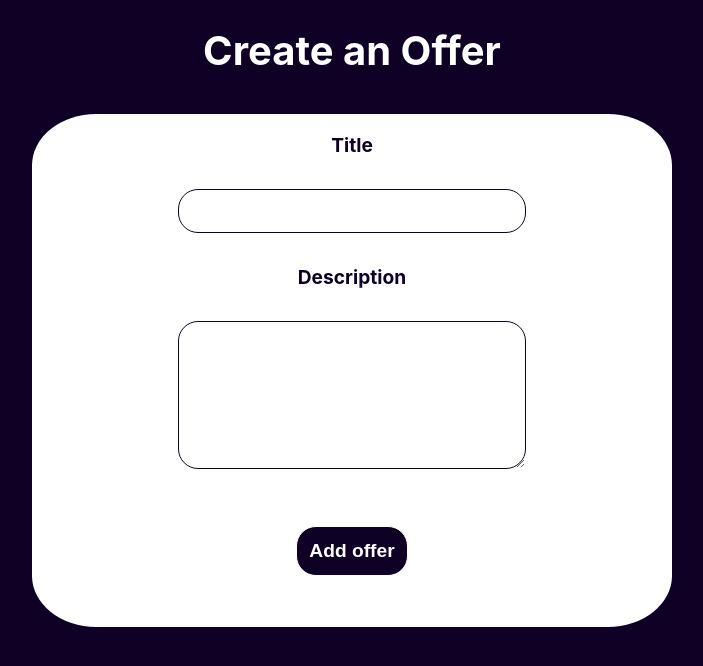
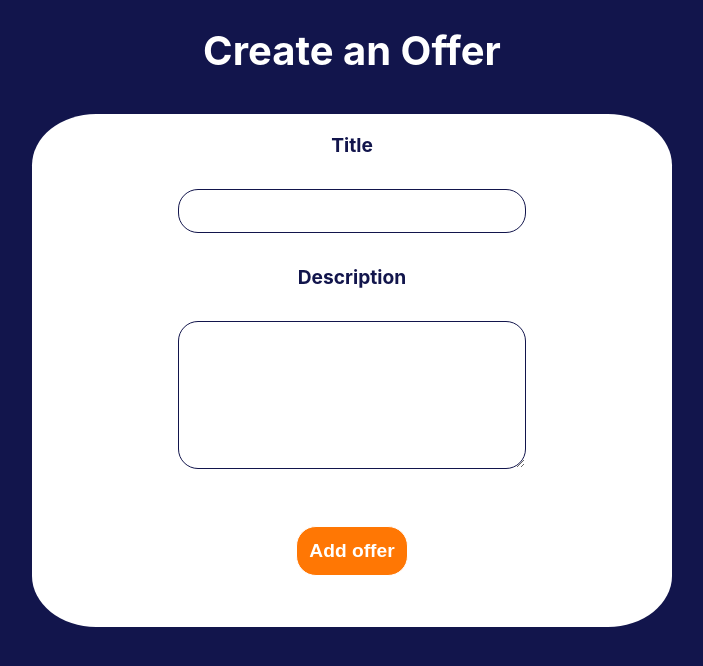
Before and after one commit to borhendkhil/Lancy, a React (Create React App) app in the folder Front/: page /offer in a window 1280 px wide. Shown: the top 666 px of the page, without its empty margins (288-991 px from the left). Built offline with nearby package versions, Linux system fonts and the light colour scheme.

Commit message:
css color correction

```diff
--- a/Front/src/pages/offer.css
+++ b/Front/src/pages/offer.css
@@ -1,5 +1,5 @@
 div{
-    background-color: #0f0026;
+    background-color: #12154c;
     width: 100vw;
     height: 100vh;
     display: flex;
@@ -15,7 +15,7 @@ h1{
     color: #ffffff;
 }
 form{
-    color: #0f0026;
+    color: #12154c;
     background-color: rgb(255, 255, 255);
     margin-top: 1%;
     margin-bottom: 1%;
@@ -39,7 +39,7 @@ input{
     width: 50%;
     height: 2vh;
     border-radius: 20px;
-    border: 1px solid #0f0026;
+    border: 1px solid #12154c;
     padding: 2%;
     font-size: 1rem;
     font-weight: 300;
@@ -52,7 +52,7 @@ textarea{
     width: 50%;
     height: 15vh;
     border-radius: 20px;
-    border: 1px solid #0f0026;
+    border: 1px solid #12154c;
 
     padding: 2%;
     font-size: 0.9rem;
@@ -63,7 +63,7 @@ textarea{
 button{
     margin-top: 7%;
 
-    background-color: #0f0026;
+    background-color: #ff7704;
     color: white;
     border: 1px solid white;
     border-radius: 20px;
@@ -73,7 +73,7 @@ button{
 }
 button:hover{
     background-color: #ffffff;
-    color: #0f0026;
-    border: 1px solid #0f0026;
+    color: #12154c;
+    border: 1px solid #12154c;
     cursor: pointer;
 }
```
